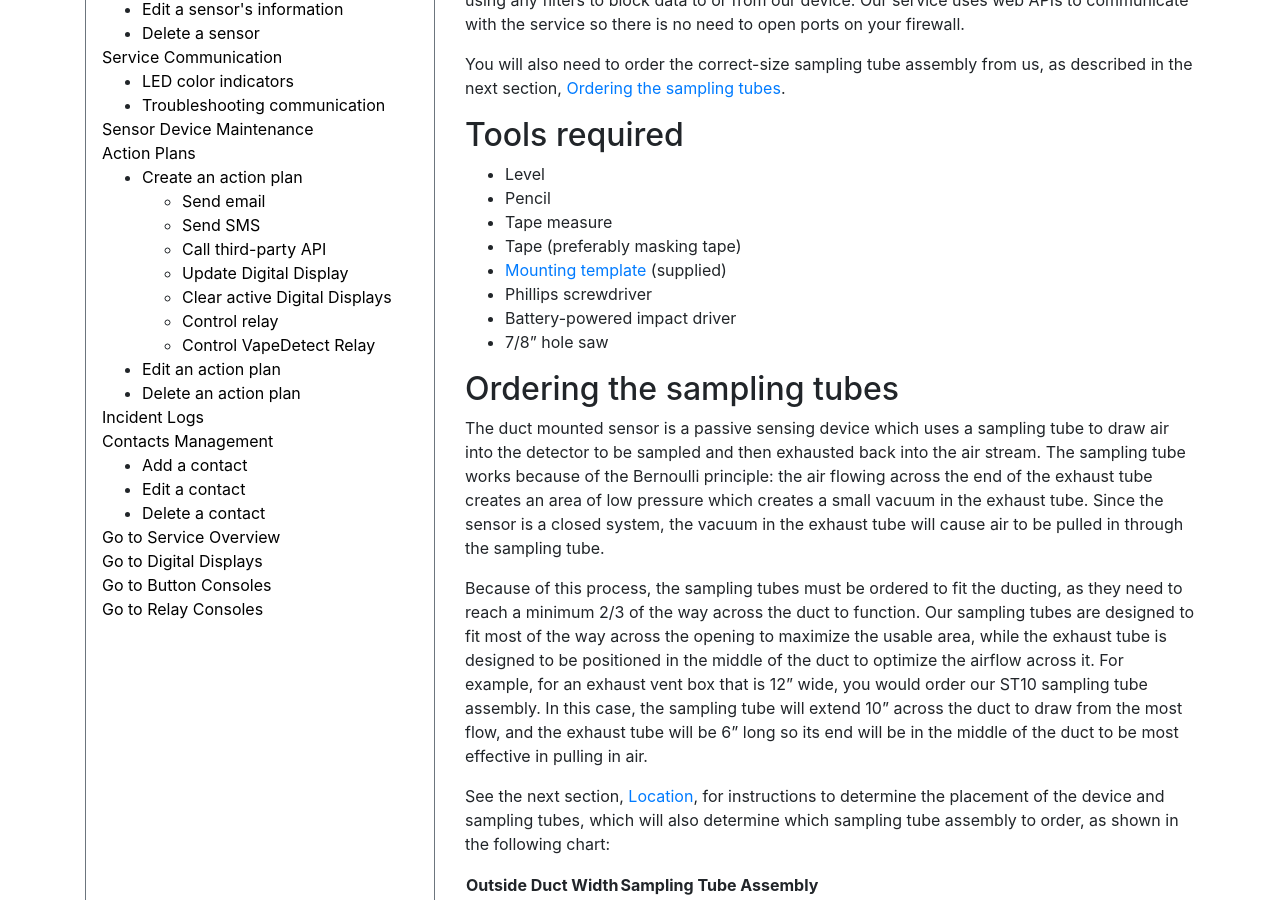
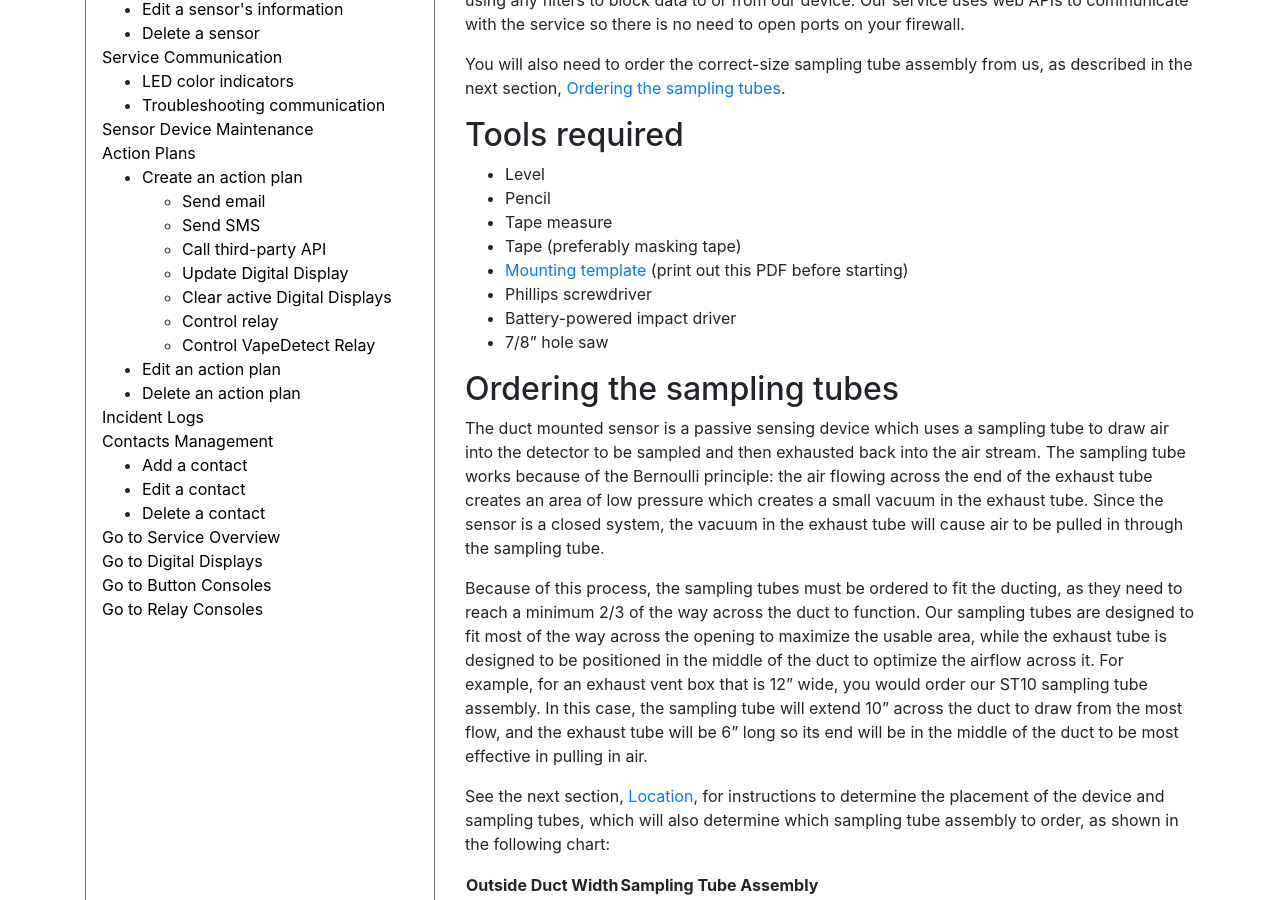
Before and after one commit to NrsSystems/docs, a Jekyll site: the page built from vape-detect/installation-reqs.md, in a window 1280 px wide and 900 px high, scrolled down 675 px. Built offline with Jekyll 4.4.1, drawn with Linux system fonts in a browser that asks for light colours; our own code applies the rules of GitHub Pages for plain Markdown files.

Commit message:
Update installation-reqs.md

```diff
--- a/vape-detect/installation-reqs.md
+++ b/vape-detect/installation-reqs.md
@@ -22,7 +22,7 @@ You will also need to order the correct-size sampling tube assembly from us, as
 -	Pencil
 -	Tape measure
 -	Tape (preferably masking tape)
--	[Mounting template](sensor_mounting_template.pdf) (supplied)
+-	[Mounting template](sensor_mounting_template.pdf) (print out this PDF before starting)
 -	Phillips screwdriver
 -	Battery-powered impact driver
 -	7/8” hole saw
```
